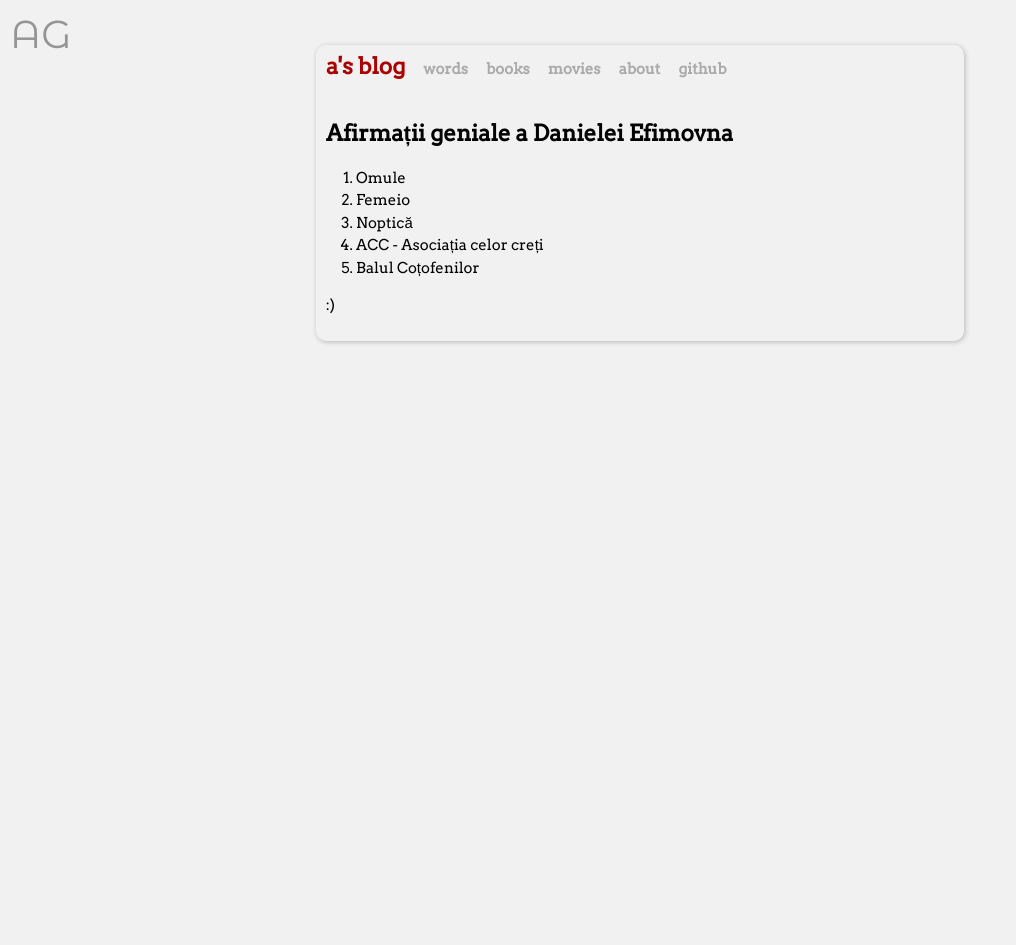
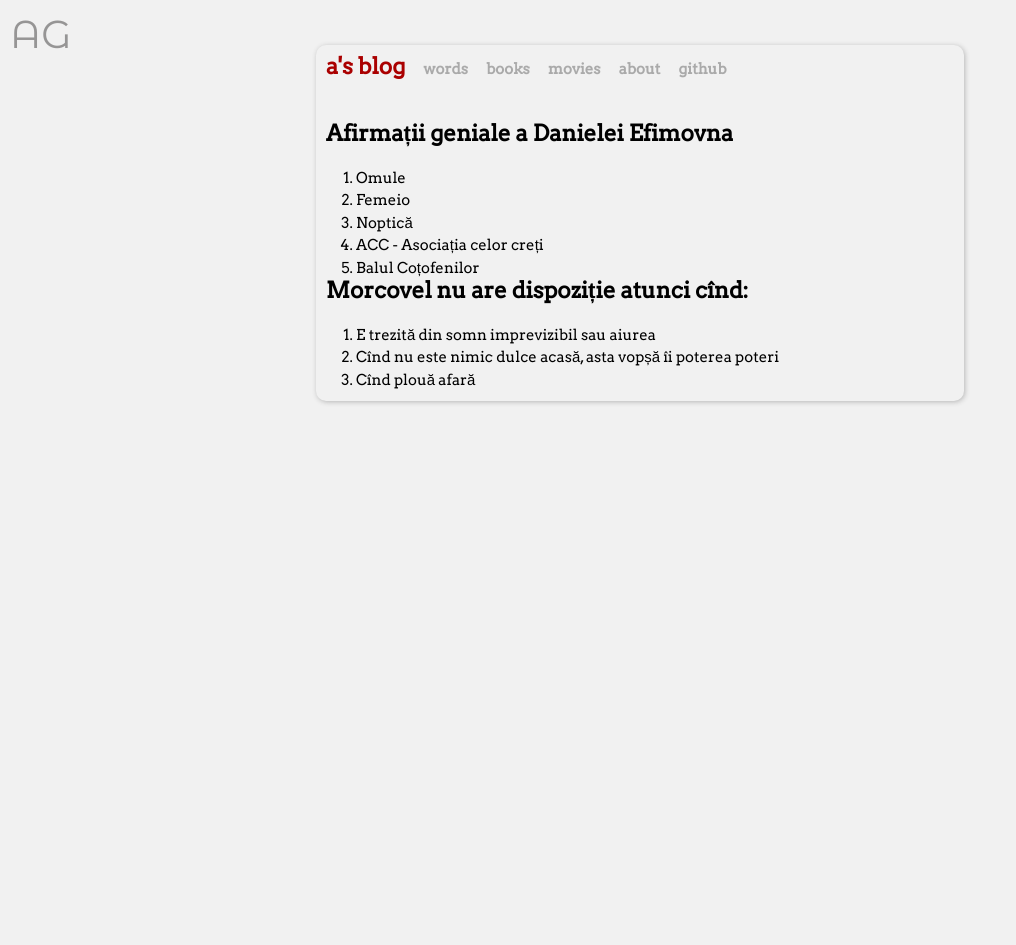
Before and after one commit to andreiglingeanu/andreiglingeanu.github.io, a Jekyll site: the page built from afirmatiigeniale/index.md, in a window 1280 px wide. Shown: the whole page, without its empty margins (0-1016 px from the left). Built offline with Jekyll 4.4.1, drawn with Linux system fonts in a browser that asks for light colours; some web fonts are replaced; Markdown is read by kramdown in place of the engine named in the settings.

Commit message:
însemnat cînd morcovel nu are dispoziție:D

```diff
--- a/afirmatiigeniale/index.md
+++ b/afirmatiigeniale/index.md
@@ -11,4 +11,8 @@ title: Afirmații geniale a Danielei Efimovna
 * ACC - Asociația celor creți
 * Balul Coțofenilor
 
-:)
+# Morcovel nu are dispoziție atunci cînd:
+
+* E trezită din somn imprevizibil sau aiurea
+* Cînd nu este nimic dulce acasă, asta vopșă îi poterea poteri
+* Cînd plouă afară
```
